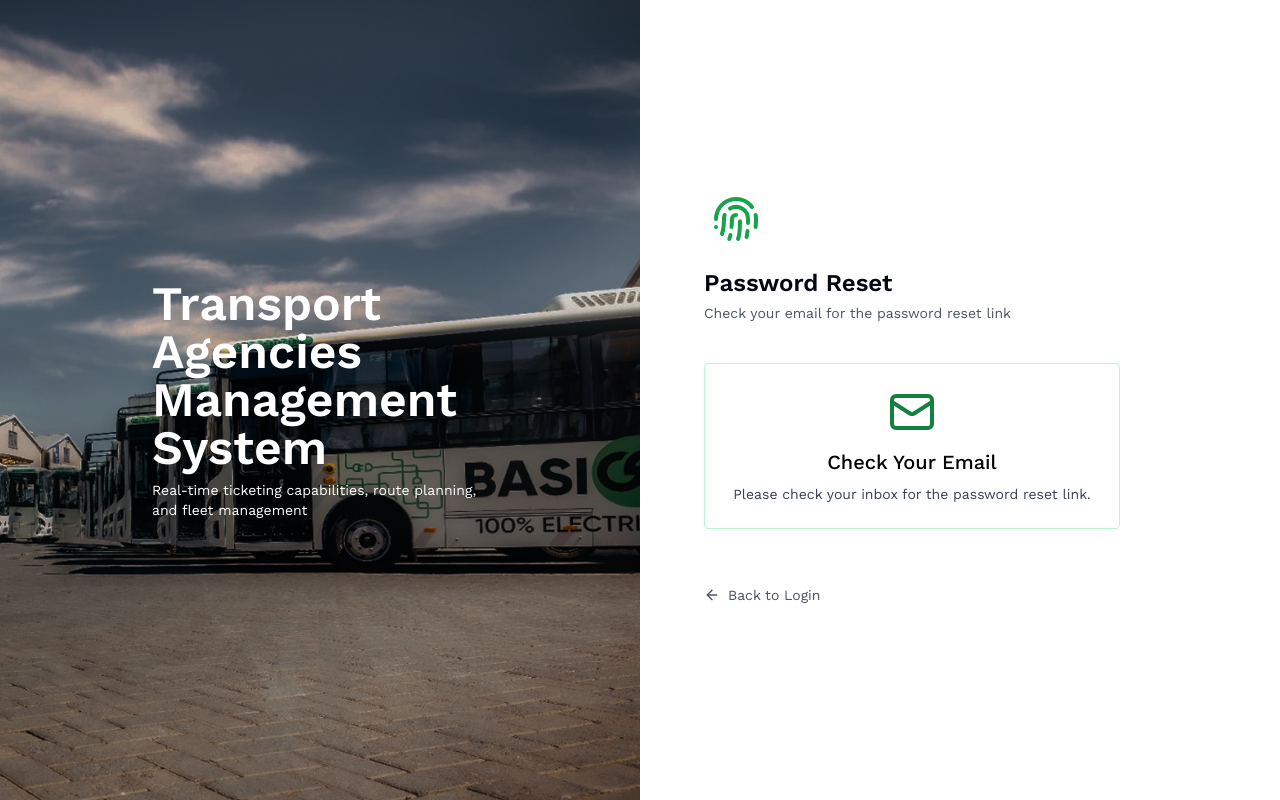
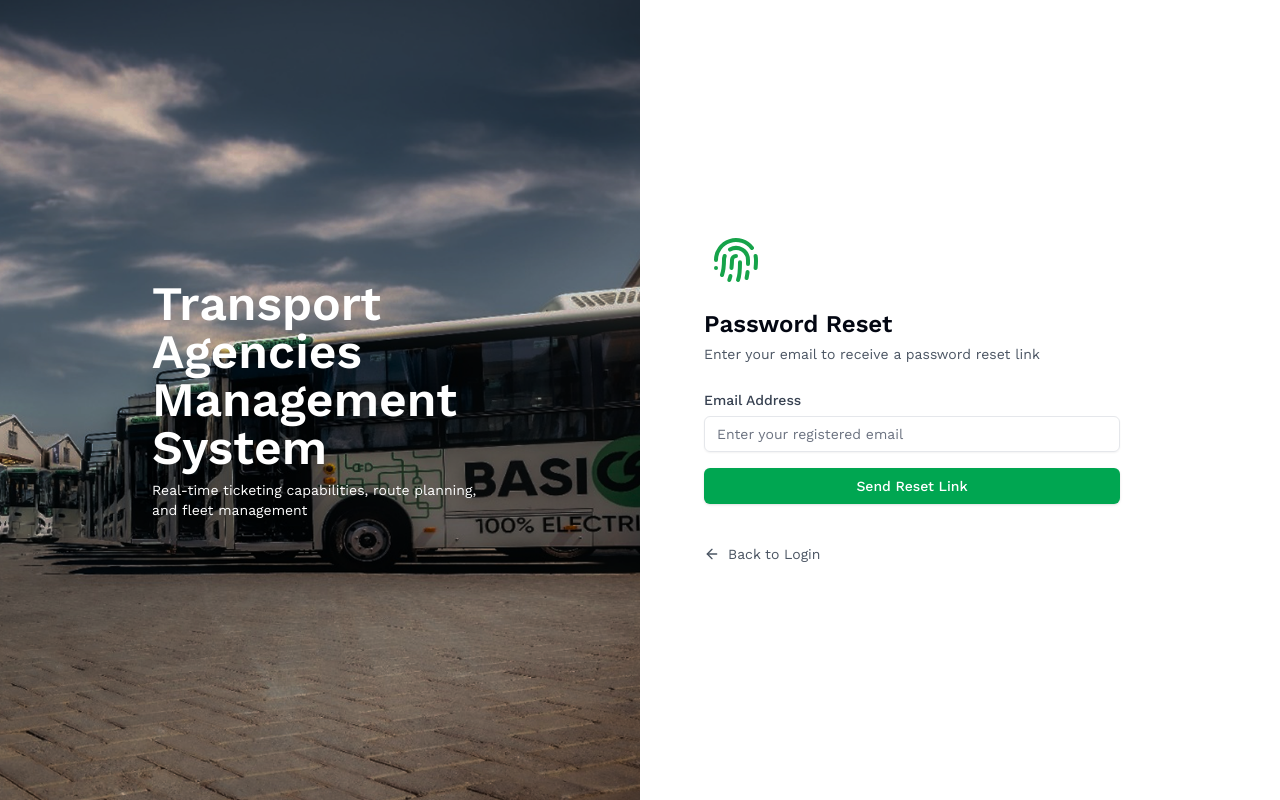
Before and after one commit to mnshimiyimana/TAMS-Project, a Next.js app in the folder agency_system/: page /auth/reset in a window 1280 px wide. Built offline with nearby package versions, Linux system fonts and the light colour scheme; no server answers.

Commit message:
Fixes done

```diff
--- a/agency_system/src/app/auth/reset/page.tsx
+++ b/agency_system/src/app/auth/reset/page.tsx
@@ -7,6 +7,7 @@ import { Label } from "@/components/ui/label";
 import { Button } from "@/components/ui/button";
 import Link from "next/link";
 import { useRouter, useParams } from "next/navigation";
+import Alert from "@/components/Alert"; // Import the Alert component
 
 interface TokenVerificationResponse {
   message: string;
@@ -23,6 +24,7 @@ export default function ResetPage(): React.ReactElement {
   const params = useParams();
   const token = params?.token as string | undefined;
 
+  const [email, setEmail] = useState<string>("");
   const [newPassword, setNewPassword] = useState<string>("");
   const [confirmPassword, setConfirmPassword] = useState<string>("");
   const [loading, setLoading] = useState<boolean>(false);
@@ -30,6 +32,7 @@ export default function ResetPage(): React.ReactElement {
   const [success, setSuccess] = useState<string>("");
   const [tokenVerified, setTokenVerified] = useState<boolean>(false);
   const [userEmail, setUserEmail] = useState<string>("");
+  const [emailSent, setEmailSent] = useState<boolean>(false);
 
   const API_URL = "https://tams-project.onrender.com/api/auth";
 
@@ -58,6 +61,46 @@ export default function ResetPage(): React.ReactElement {
       }
     } catch (err) {
       setError("Something went wrong verifying your reset link.");
+    } finally {
+      setLoading(false);
+    }
+  };
+
+  const handleSendResetLink = async (
+    e: React.FormEvent<HTMLFormElement>
+  ): Promise<void> => {
+    e.preventDefault();
+
+    if (!email) {
+      setError("Please enter your email");
+      return;
+    }
+
+    setLoading(true);
+    setError("");
+
+    try {
+      const response = await fetch(`${API_URL}/send-reset-link`, {
+        method: "POST",
+        headers: { "Content-Type": "application/json" },
+        body: JSON.stringify({ email }),
+      });
+
+      const data = (await response.json()) as ResetResponse;
+
+      if (response.ok) {
+        // Check if the backend found a user or not
+        if (data.error === "User not found") {
+          setError("No account found with this email address.");
+        } else {
+          setEmailSent(true);
+          setSuccess(data.message || "Reset link sent to your email");
+        }
+      } else {
+        setError(data.error || "Failed to send reset link.");
+      }
+    } catch (err) {
+      setError("Something went wrong. Please try again later.");
     } finally {
       setLoading(false);
     }
@@ -122,7 +165,12 @@ export default function ResetPage(): React.ReactElement {
 
         <div>
           <h1 className="text-2xl font-semibold">Password Reset</h1>
-          {!token && (
+          {!token && !emailSent && (
+            <p className="text-sm text-gray-600 mt-1">
+              Enter your email to receive a password reset link
+            </p>
+          )}
+          {!token && emailSent && (
             <p className="text-sm text-gray-600 mt-1">
               Check your email for the password reset link
             </p>
@@ -134,23 +182,45 @@ export default function ResetPage(): React.ReactElement {
           )}
         </div>
 
-        {error && (
-          <div className="bg-red-50 border border-red-200 text-red-600 px-4 py-3 rounded">
-            {error}
-          </div>
+        {error && <Alert type="error" message={error} />}
+
+        {success && <Alert type="success" message={success} />}
+
+        {!token && !emailSent && (
+          <form onSubmit={handleSendResetLink} className="space-y-4 w-full">
+            <div>
+              <Label htmlFor="email" className="text-gray-700">
+                Email Address
+              </Label>
+              <Input
+                type="email"
+                id="email"
+                placeholder="Enter your registered email"
+                value={email}
+                onChange={(e: React.ChangeEvent<HTMLInputElement>) =>
+                  setEmail(e.target.value)
+                }
+                className="mt-1 py-3 text-base w-full"
+              />
+            </div>
+
+            <Button
+              type="submit"
+              className="bg-[#00a651] w-full py-4 hover:bg-green-500 text-white font-medium"
+              disabled={loading}
+            >
+              {loading ? "Sending..." : "Send Reset Link"}
+            </Button>
+          </form>
         )}
 
-        {success && (
-          <div className="bg-green-50 border border-green-200 text-green-600 px-4 py-3 rounded">
-            {success}
-          </div>
-        )}
-
-        {!token && (
+        {!token && emailSent && (
           <div className="py-4">
-            <div className=" border border-green-200 text-green-700 px-6 py-6 rounded flex flex-col items-center text-center">
+            <div className="border border-green-200 text-green-700 px-6 py-6 rounded flex flex-col items-center text-center">
               <Mail className="w-12 h-12 mb-3" />
-              <h2 className="text-xl font-medium text-black">Check Your Email</h2>
+              <h2 className="text-xl font-medium text-black">
+                Check Your Email
+              </h2>
               <p className="mt-2 text-gray-700 text-sm">
                 Please check your inbox for the password reset link.
               </p>
@@ -166,12 +236,6 @@ export default function ResetPage(): React.ReactElement {
 
         {token && tokenVerified && (
           <form onSubmit={handleResetPassword} className="space-y-4 w-full">
-            {/* {userEmail && (
-              <div className="bg-blue-50 border border-blue-200 text-blue-700 px-4 py-3 rounded mb-4">
-                Resetting password for: <strong>{userEmail}</strong>
-              </div>
-            )} */}
-
             <div>
               <Label htmlFor="newPassword" className="text-gray-700">
                 New Password
@@ -216,9 +280,10 @@ export default function ResetPage(): React.ReactElement {
 
         {token && !tokenVerified && !loading && (
           <div className="space-y-4">
-            <div className="bg-red-50 border border-red-200 text-red-600 px-4 py-3 rounded">
-              Your reset link is invalid or has expired. Please contact support to request a new one.
-            </div>
+            <Alert
+              type="error"
+              message="Your reset link is invalid or has expired. Please request a new one."
+            />
           </div>
         )}
 
--- a/agency_system/src/app/auth/sign-in/page.tsx
+++ b/agency_system/src/app/auth/sign-in/page.tsx
@@ -14,6 +14,7 @@ import { useDispatch, useSelector } from "react-redux";
 import { AppDispatch, RootState } from "@/redux/store";
 import { toast } from "sonner";
 import { useRouter } from "next/navigation";
+import Alert from "@/components/Alert"; // Import the Alert component
 
 const signInSchema = z.object({
   email: z.string().email("Please enter a valid email address"),
@@ -40,7 +41,6 @@ export default function SignIn() {
   useEffect(() => {
     // Clear any previous errors when mounting the component
     dispatch(clearError());
-
 
     const token = localStorage.getItem("token");
     if (token) {
@@ -81,7 +81,9 @@ export default function SignIn() {
           </div>
 
           {error && (
-            <p className="text-red-500 text-sm text-center mb-4">{error}</p>
+            <div className="mb-4">
+              <Alert type="error" message={error} />
+            </div>
           )}
 
           <form
--- /dev/null
+++ b/agency_system/src/components/Alert.tsx
@@ -0,0 +1,49 @@
+import React from 'react';
+import { AlertTriangle, CheckCircle, Info } from 'lucide-react';
+
+type AlertType = 'error' | 'success' | 'info' | 'warning';
+
+interface AlertProps {
+  type: AlertType;
+  message: string;
+  className?: string;
+}
+
+const Alert: React.FC<AlertProps> = ({ type, message, className = '' }) => {
+  const getAlertStyles = () => {
+    switch (type) {
+      case 'error':
+        return 'bg-red-50 border-red-200 text-red-600';
+      case 'success':
+        return 'bg-green-50 border-green-200 text-green-600';
+      case 'info':
+        return 'bg-blue-50 border-blue-200 text-blue-600';
+      case 'warning':
+        return 'bg-amber-50 border-amber-200 text-amber-600';
+      default:
+        return 'bg-gray-50 border-gray-200 text-gray-600';
+    }
+  };
+
+  const getIcon = () => {
+    switch (type) {
+      case 'error':
+      case 'warning':
+        return <AlertTriangle className="w-5 h-5" />;
+      case 'success':
+        return <CheckCircle className="w-5 h-5" />;
+      case 'info':
+      default:
+        return <Info className="w-5 h-5" />;
+    }
+  };
+
+  return (
+    <div className={`border rounded px-4 py-2 flex items-start gap-3 ${getAlertStyles()} ${className}`}>
+      <div className="flex-shrink-0 mt-0.5">{getIcon()}</div>
+      <div className='text-sm'>{message}</div>
+    </div>
+  );
+};
+
+export default Alert;
```
